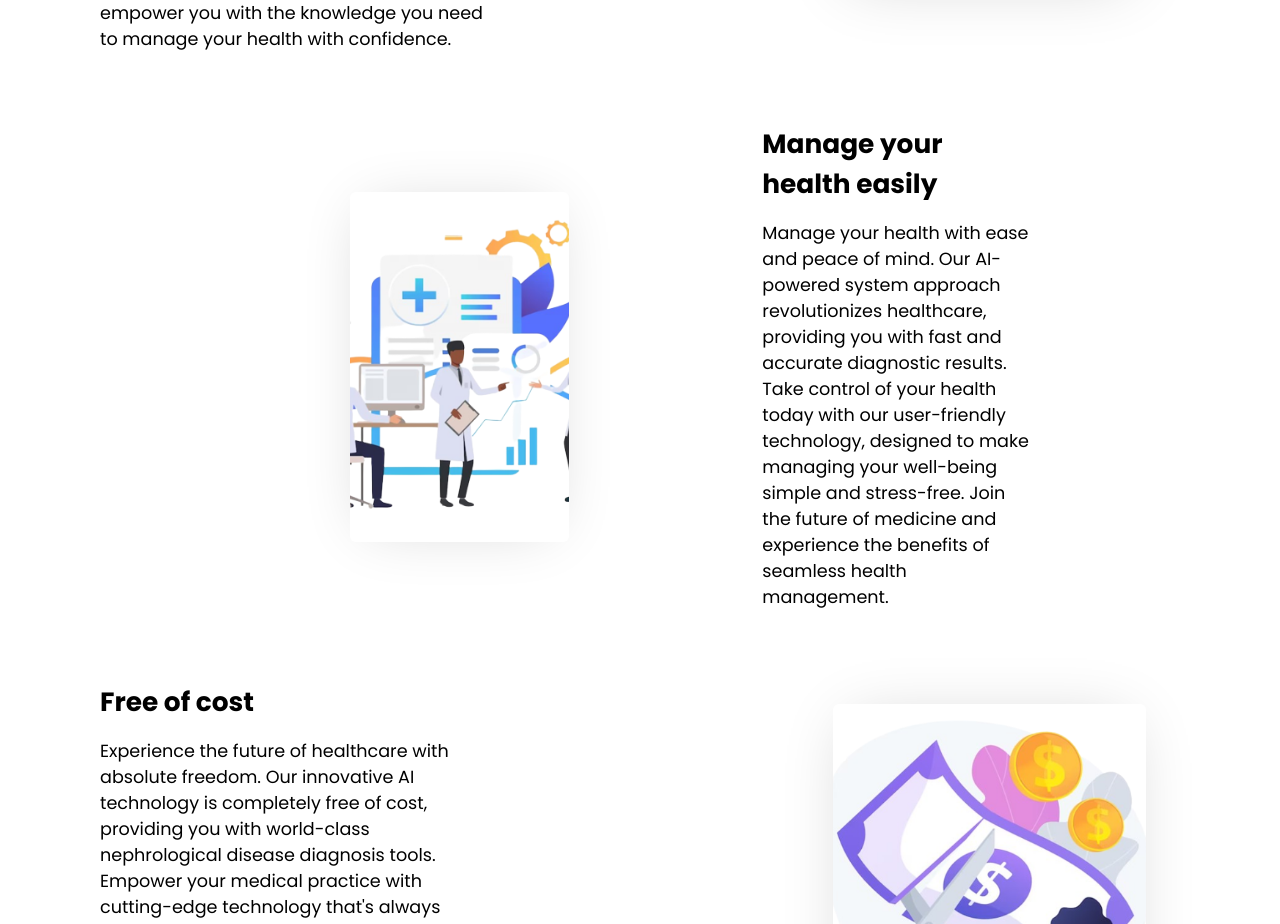
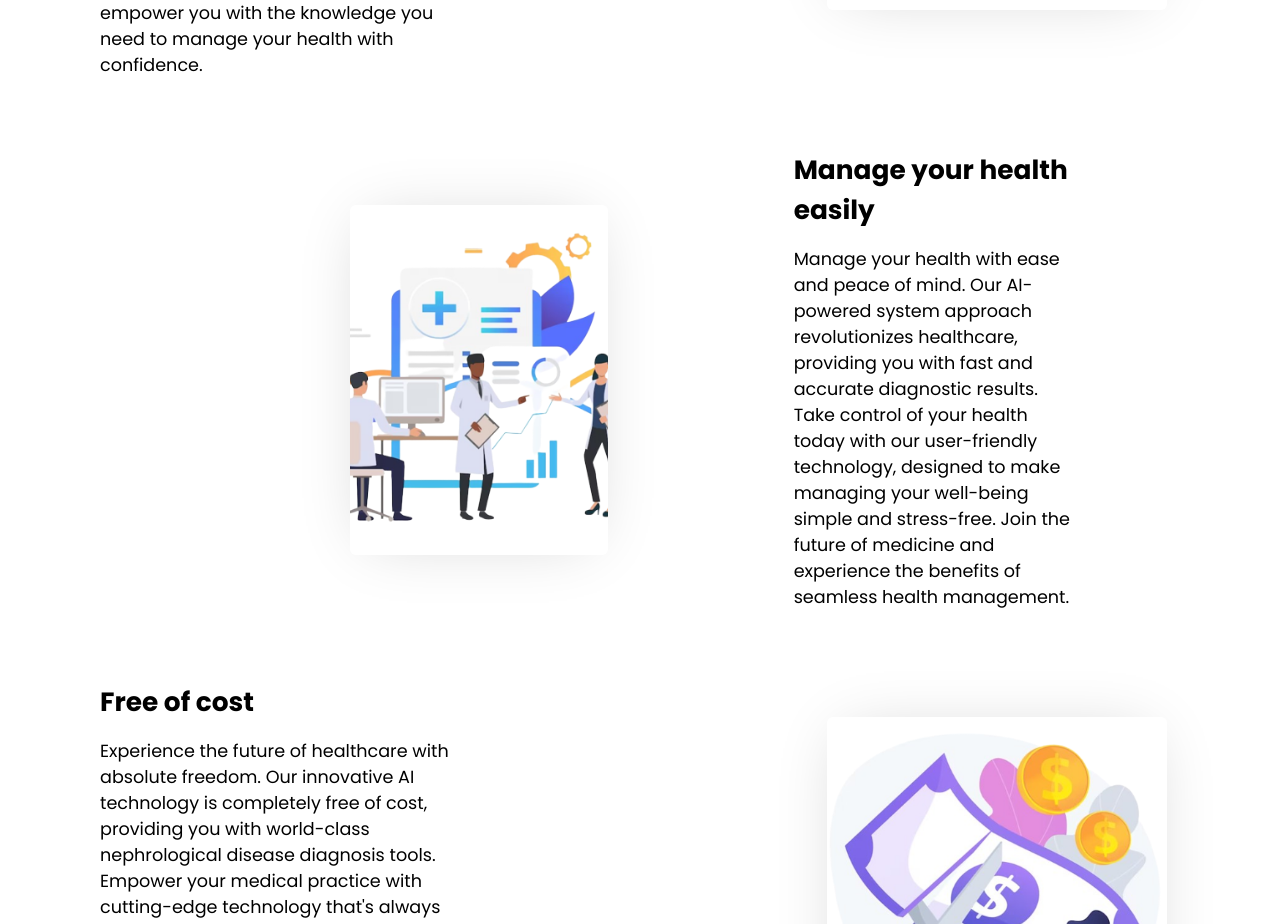
Before and after one commit to Team-Captivators/Nephro-Disease-Detection, a React (Create React App) app: page / in a window 1280 px wide. Shown: the part 1402-2326 px from the top of the page. Built offline with nearby package versions, Linux system fonts and the light colour scheme; some icons are missing.

Commit message:
Update content

```diff
--- a/src/components/Content.css
+++ b/src/components/Content.css
@@ -22,11 +22,11 @@
     align-items: center;
     justify-content: space-between;
     margin-top: 4.5rem;
-    padding-right: 250px;
+    padding-right: 200px;
 }
 
 .des-text{
-    width: 60%;
+    width: 75%;
     text-align: start;
     font-size: 1.1rem;
     margin-left: 100px;
@@ -38,7 +38,7 @@
 
 .image{
     position: relative;
-    width: 70%;
+    width: 90%;
     display: flex;
     justify-content: space-between;
     margin-left: 350px;
@@ -46,7 +46,7 @@
 }
 
 .image img{
-    width: 70%;
+    width: 75%;
     height: 350px;
     object-fit: cover;
     border-radius: 6px;
```
